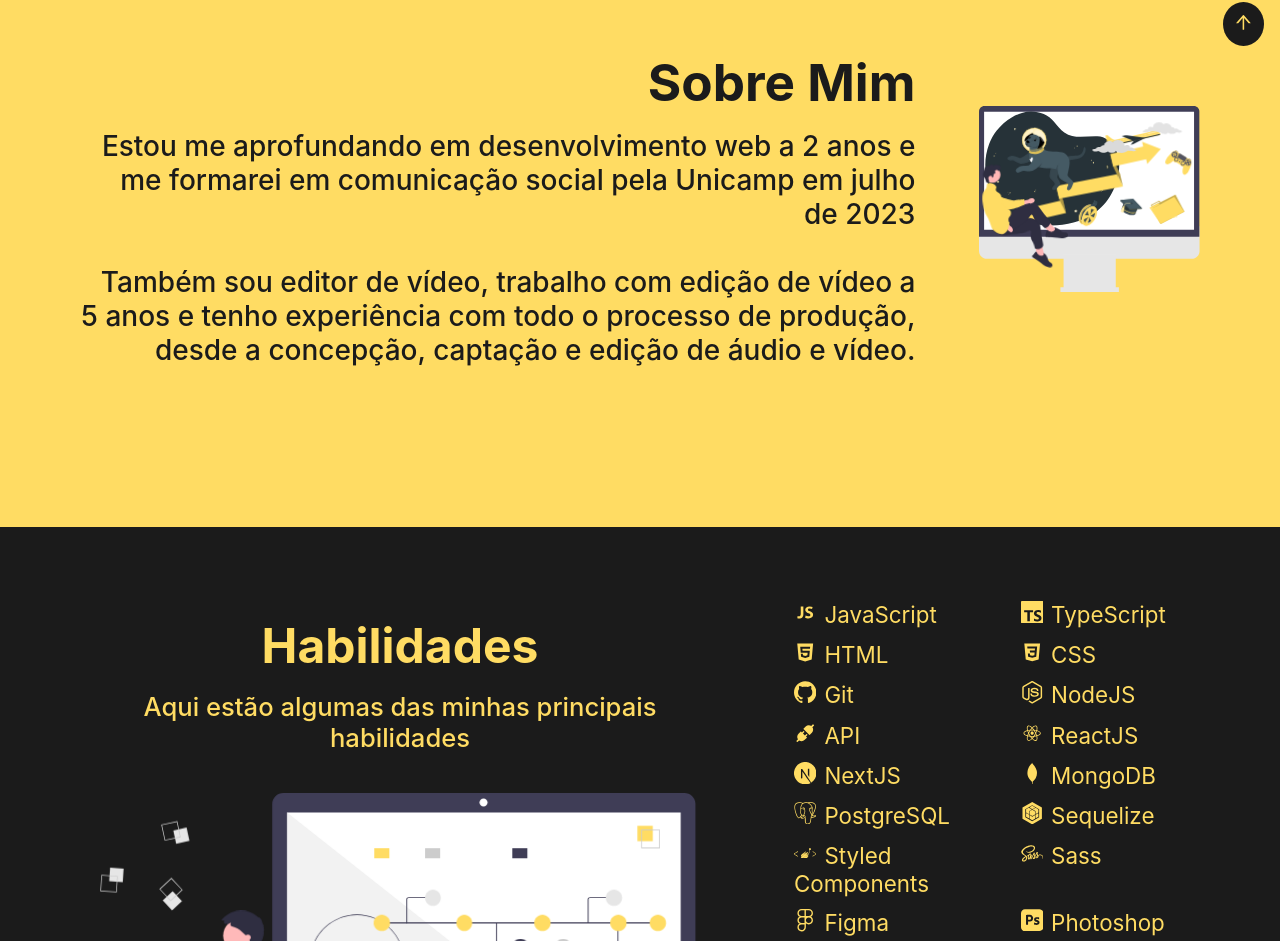
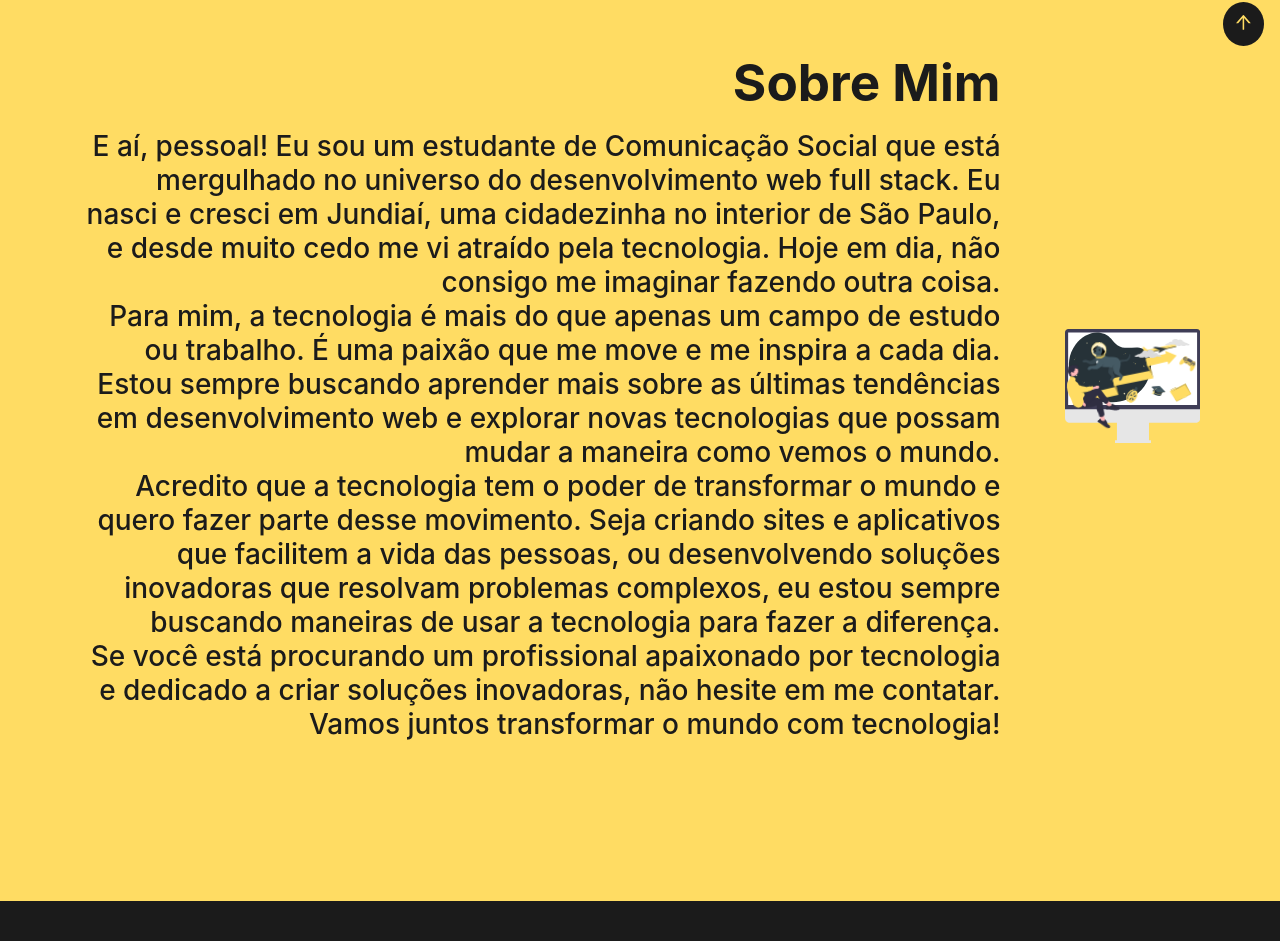
Before and after one commit to mateus-gotardi/My-Portfolio, a Next.js app: page / in a window 1280 px wide. Shown: the part 738-1679 px from the top of the page. Built offline with nearby package versions, Linux system fonts and the light colour scheme; no server answers.

Commit message:
update about me

```diff
--- a/pages/_app.js
+++ b/pages/_app.js
@@ -11,8 +11,10 @@
     header1: 'About Me', header2: 'Capacities', header3: 'Projects',
     header4: 'Contact',
     main1: 'Hello, my name is Mateus', main2: 'FullStack Developer and Video Maker from Brazil',
-    about1: 'I have been studying web development for 2 years now and I will graduate in social communication in july/2023',
-    about2: 'I am also a video maker, I have been working with video editing for about 5 years and I have experience with all the production process, from conception, caption and editing of audio and video.',
+    about1: "Hey everyone! I'm a Communication student who is immersed in the world of full-stack web development. I was born and raised in Jundiaí, a small town in the interior of São Paulo, and since a very young age, I've been attracted to technology. Nowadays, I can't imagine myself doing anything else",
+    about2: "For me, technology is more than just a field of study or work. It's a passion that drives and inspires me every day. I'm always seeking to learn more about the latest trends in web development and explore new technologies that can change the way we see the world.",
+    about3: "I believe that technology has the power to transform the world, and I want to be part of that movement. Whether it's creating websites and apps that make people's lives easier, or developing innovative solutions that solve complex problems, I'm always looking for ways to use technology to make a difference.",
+    about4: "If you're looking for a technology-loving professional who is dedicated to creating innovative solutions, don't hesitate to contact me. Let's transform the world with technology together!",
     capacities1: 'Capacities', capacities2: 'Here are some of my main capacities', capacities3: 'Intermediary English',
     projects1: 'Projects', projects2: 'Here are some of my projects', projects3: 'Description: ', projects4: 'Updated At: ', projects5: 'Main Language: ', projects6: 'See more on GitHub',
     contact1: 'Contact', contact2: "Let's work together! Send me a message and I will get back to you as soon as possible",
@@ -22,8 +24,10 @@
     header1: 'Sobre Mim', header2: 'Habilidades', header3: 'Projetos',
     header4: 'Contato',
     main1: 'Olá, meu nome é Mateus', main2: 'Desenvolvedor FullStack e Video Maker',
-    about1: 'Estou me aprofundando em desenvolvimento web a 2 anos e me formarei em comunicação social pela Unicamp em julho  de 2023',
-    about2: 'Também sou editor de vídeo, trabalho com edição de vídeo a 5 anos e tenho experiência com todo o processo de produção, desde a concepção, captação e edição de áudio e vídeo.',
+    about1: 'E aí, pessoal! Eu sou um estudante de Comunicação Social que está mergulhado no universo do desenvolvimento web full stack. Eu nasci e cresci em Jundiaí, uma cidadezinha no interior de São Paulo, e desde muito cedo me vi atraído pela tecnologia. Hoje em dia, não consigo me imaginar fazendo outra coisa.',
+    about2: 'Para mim, a tecnologia é mais do que apenas um campo de estudo ou trabalho. É uma paixão que me move e me inspira a cada dia. Estou sempre buscando aprender mais sobre as últimas tendências em desenvolvimento web e explorar novas tecnologias que possam mudar a maneira como vemos o mundo.',
+    about3: 'Acredito que a tecnologia tem o poder de transformar o mundo e quero fazer parte desse movimento. Seja criando sites e aplicativos que facilitem a vida das pessoas, ou desenvolvendo soluções inovadoras que resolvam problemas complexos, eu estou sempre buscando maneiras de usar a tecnologia para fazer a diferença.',
+    about4: 'Se você está procurando um profissional apaixonado por tecnologia e dedicado a criar soluções inovadoras, não hesite em me contatar. Vamos juntos transformar o mundo com tecnologia!',
     capacities1: 'Habilidades', capacities2: 'Aqui estão algumas das minhas principais habilidades', capacities3: 'Inglês Intermediário',
     projects1: 'Projetos', projects2: 'Aqui estão listados alguns dos meus projetos', projects3: 'Descrição: ', projects4: 'Atualizado em: ', projects5: 'Linguagem Predominante: ', projects6: 'Veja mais no GitHub',
     contact1: 'Contato', contact2: "Vamos trabalhar juntos! Envie-me uma mensagem e entrarei em contato o mais breve possível",
--- a/pages/index.js
+++ b/pages/index.js
@@ -41,7 +41,9 @@
             <Title fontSize="3.2" textAlign='right'>{english ? englishTexts.header1 : portugueseTexts.header1}</Title>
             <Text fontSize='1.75' textAlign='right'>
               {english ? englishTexts.about1 : portugueseTexts.about1}
-              <br /><br/>{english?englishTexts.about2:portugueseTexts.about2}
+              <br />{english?englishTexts.about2:portugueseTexts.about2}
+              <br />{english?englishTexts.about3:portugueseTexts.about3}
+              <br />{english?englishTexts.about4:portugueseTexts.about4}
             </Text>
           </div>
           <AboutAnimation />
```
